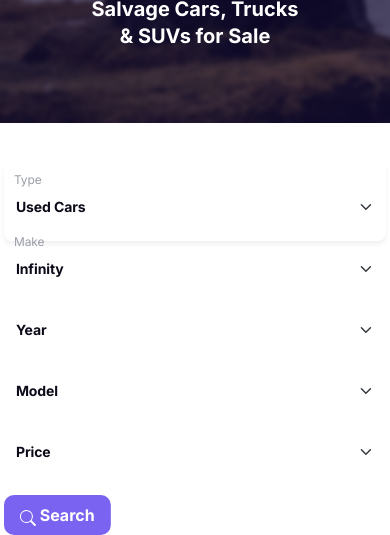
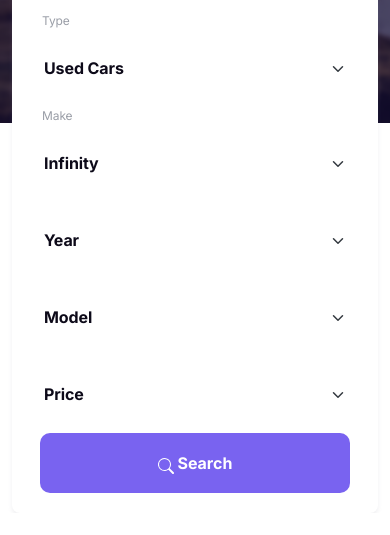
Before and after one commit to ebrahim0141/Figma-to-html, a plain HTML site: page index.html in a window 390 px wide. Shown: the part 503-1038 px from the top of the page. After the commit the page ends 1016 px from the top, so only its background shows below. Drawn offline with nearby package versions, Linux system fonts and the light colour scheme.

Commit message:
complete one component

```diff
--- a/css/style.css
+++ b/css/style.css
@@ -79,7 +79,6 @@ body{
     font-size: 12px;
     line-height: 18px;
     margin-left: 10px;
-    margin-top: 10px;
     letter-spacing: -0.1px;
     color: #9A9EA7;
 }
@@ -107,3 +106,51 @@ body{
 .HeaderButton img{
     margin-top: 3px;
 }
+.BorderRight{
+    border-right: 1px solid #EDE8E9;
+    height: 40px;
+    margin-top: 20px;
+}
+.SomeMargin{
+    margin-top: 25px;
+}
+
+
+
+
+@media all and (max-width: 767px) {
+    .section1 h1 {
+        font-size: 38px;
+    }
+    .section1p {
+        font-size: 16px;
+    }
+    .TopFooterSection {
+        height: auto;
+        padding: 20px;
+        position: static;
+        transform: none;
+        width: 100%;
+    }
+    .HeaderButton {
+        width: 95%;
+        padding: 17px 0px;
+    }
+    .form-select {
+        width: 100%;
+        margin-bottom: 16px;
+        padding: 12px;
+        font-size: 16px;
+        box-sizing: border-box;
+        margin-top: 0px;
+    }
+    .withoutp,
+    .SomeMargin {
+        margin-top: 0px;
+    }
+    .BorderRight {
+        border: none;
+        height: auto;
+        margin-top: 0px;
+    }
+}
--- a/index.html
+++ b/index.html
@@ -34,7 +34,7 @@
             <p class="section1p">Featuring Used, Wholesale and Salvage Cars, Trucks <br> & SUVs for Sale</p>
             <div class="TopFooterSection">
                 <div class="row">
-                   <div class="col-md-2">
+                   <div class="col-md-2 BorderRight">
                        <p>Type</p>
                        <select class="form-select">
                            <option selected>Used Cars</option>
@@ -45,7 +45,7 @@
                            <option value="5">Support</option>
                        </select>
                    </div>
-                    <div class="col-md-2">
+                    <div class="col-md-2 BorderRight">
                         <p>Make</p>
                         <select class="form-select">
                             <option selected>Infinity</option>
@@ -56,8 +56,8 @@
                             <option value="5">Choose...</option>
                         </select>
                     </div>
-                    <div class="col-md-2 withoutp">
-                        <p></p>
+                    <div class="col-md-2 withoutp BorderRight">
+                        <p class="SomeMargin"></p>
                         <select class="form-select">
                             <option selected>Year</option>
                             <option value="1">Choose...</option>
@@ -67,8 +67,8 @@
                             <option value="5">Choose...</option>
                         </select>
                     </div>
-                    <div class="col-md-2 withoutp">
-                        <p></p>
+                    <div class="col-md-2 withoutp BorderRight">
+                        <p class="SomeMargin"></p>
                         <select class="form-select">
                             <option selected>Model</option>
                             <option value="1">Choose...</option>
@@ -89,7 +89,7 @@
                             <option value="5">Choose...</option>
                         </select>
                     </div>
-                    <div class="col-md-2 withoutp">
+                    <div class="col-md-2 withoutp text-center">
                         <button class="btn HeaderButton"><img src="img/search.svg" alt=""> Search</button>
                     </div>
                 </div>
```
